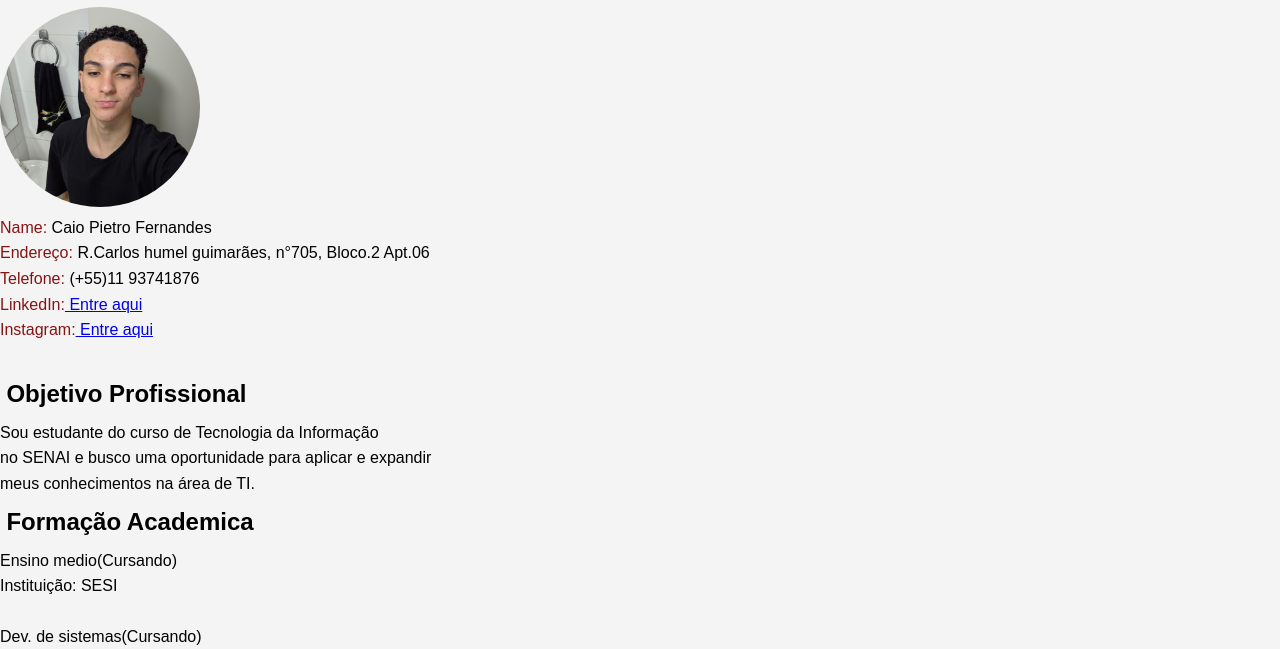
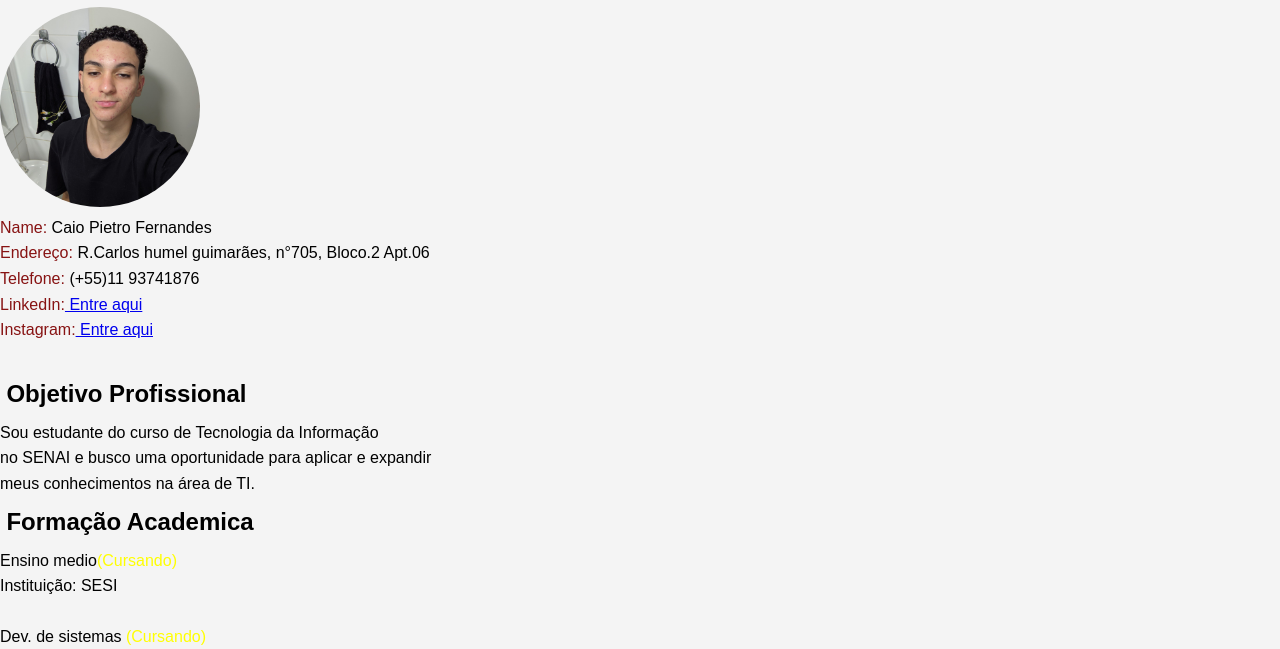
Before and after one commit to oFernandesx/curriculo_html, a plain HTML site: page index.html in a window 1280 px wide. Shown: the part 151-800 px from the top of the page. Drawn offline with Linux system fonts and the light colour scheme.

Commit message:
cor_cursando

```diff
--- a/index.html
+++ b/index.html
@@ -31,9 +31,9 @@
         meus conhecimentos na área de TI.</p>
 
     <h2>Formação Academica</h2>
-    <p>Ensino medio(Cursando)</p>
+    <p>Ensino medio<span class="curso">(Cursando)</span></p>
     <p>Instituição: SESI</p>
-    <br class="espaco"><p>Dev. de sistemas(Cursando)</p>
+    <br class="espaco"><p>Dev. de sistemas <span class="curso">(Cursando)</span></p>
     <p>Instituição: SENAI</p>
     <br class="espaco"><p>Curso de Informatica</p>
     <p>Instituição: Microcamp</p>
--- a/styles/styles.css
+++ b/styles/styles.css
@@ -50,3 +50,6 @@ body {
     padding: 0;
     background: #f4f4f4;
 }
+.curso{
+    color: yellow;
+}
```
